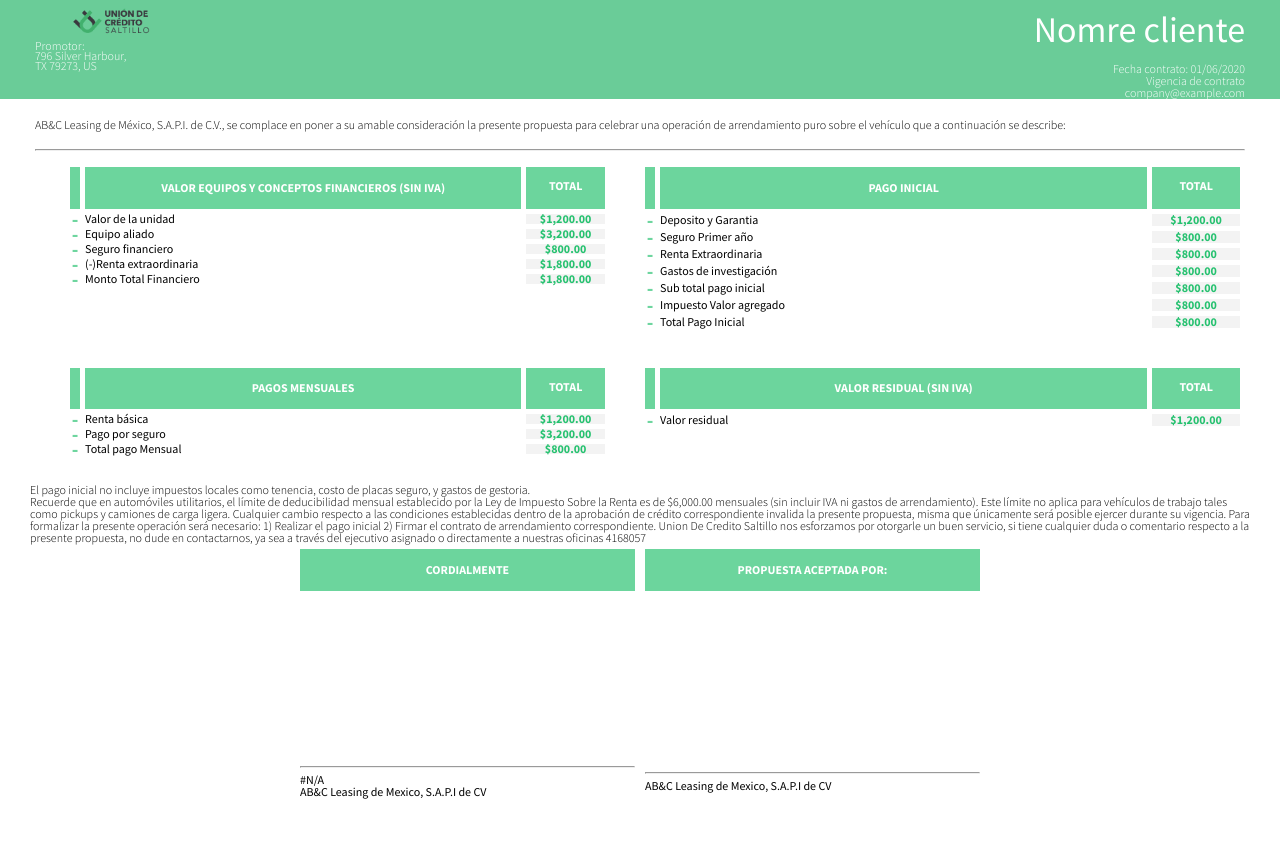
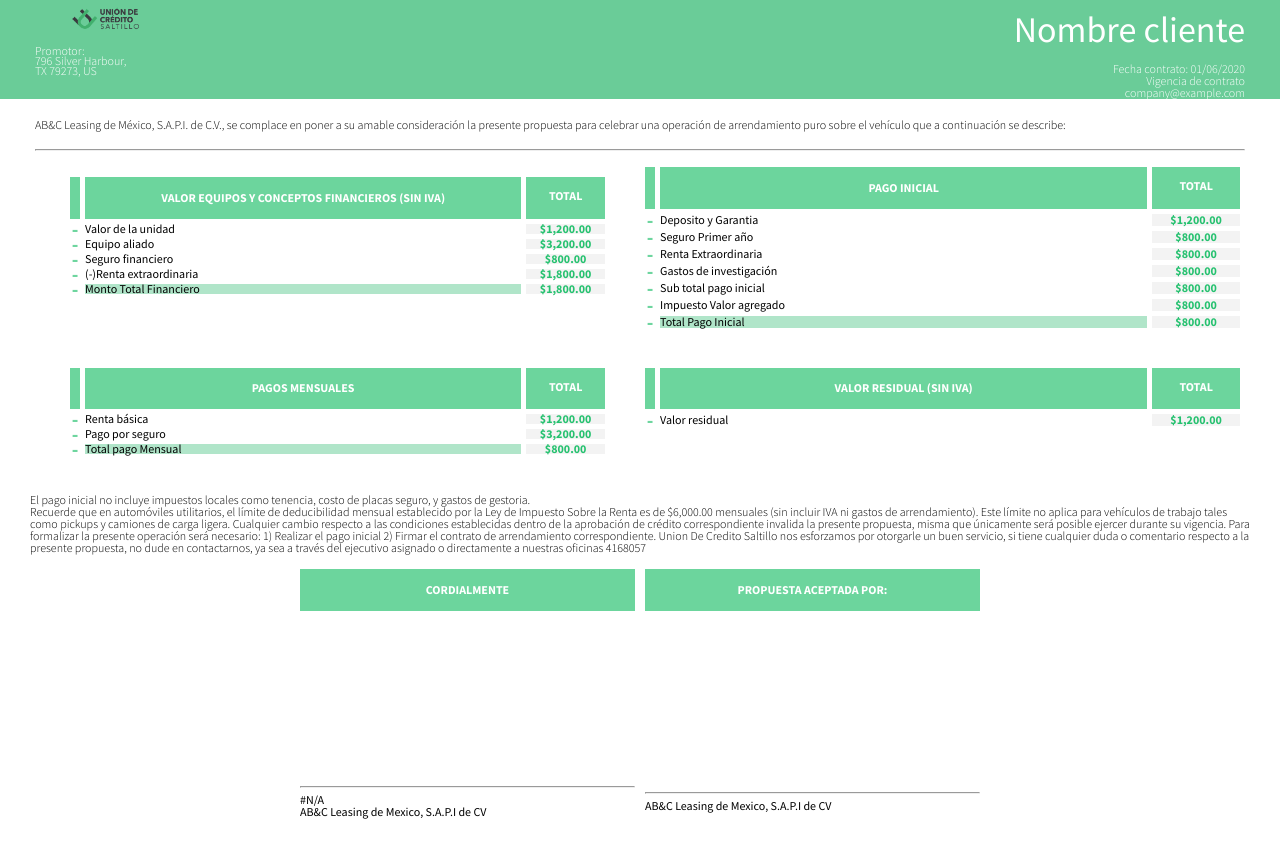
Before and after one commit to Charlysxl99/index.html, a PHP site: page /base.php in a window 1280 px wide. Shown: the top 863 px of the page. Before the commit the page ends 799 px from the top, so only its background shows below. Run offline with PHP 8.4, Linux system fonts and the light colour scheme.

Commit message:
background a los totales y margin al bloque de texto

```diff
--- a/base.php
+++ b/base.php
@@ -40,7 +40,7 @@
 
       <div class="data right">
         <br>
-        <div class="title">Nomre cliente</div>
+        <div class="title">Nombre cliente</div>
         <div class="date">
           <p>Fecha contrato: 01/06/2020</p>
           <p>Vigencia de contrato</p>
@@ -107,9 +107,9 @@
                   <td class="desc">(-)Renta extraordinaria</td>
                   <td class="total">$1,800.00</td>
                 </tr>
-                <tr>
+                <tr>25c16eab
                   <td class="no">-</td>
-                  <td class="desc">Monto Total Financiero</td>
+                  <td class="desc" style="background-color: rgba(70, 194, 128, 0.425);" >Monto Total Financiero</td>
                   <td class="total">$1,800.00</td>
                 </tr>
               </tbody>
@@ -160,7 +160,7 @@
               </tr>
               <tr>
                 <td class="no">-</td>
-                <td class="desc">Sub total pago inicial</td>
+                <td class="desc" >Sub total pago inicial</td>
                 <td class="total">$800.00</td>
               </tr>
               <tr>
@@ -170,7 +170,7 @@
               </tr>
               <tr>
                 <td class="no">-</td>
-                <td class="desc">Total Pago Inicial</td>
+                <td class="desc" style="background-color: rgba(70, 194, 128, 0.425);">Total Pago Inicial</td>
                 <td class="total">$800.00</td>
               </tr>
             </tbody>
@@ -211,7 +211,7 @@
                 </tr>
                 <tr>
                   <td class="no">-</td>
-                  <td class="desc">Total pago Mensual</td>
+                  <td class="desc" style="background-color: rgba(70, 194, 128, 0.425);">Total pago Mensual</td>
                   <td class="total">$800.00</td>
                 </tr>
               </tbody>
--- a/style-imprimir.css
+++ b/style-imprimir.css
@@ -224,12 +224,12 @@
 
     header figure {
       float: left;
-      width: 40px;
+      width: 35px;
       margin-right: 10px;
     }
 
     .client figure img {
-      height: 40px;
+      height: 35px;
     }
 
     header .company-info {
@@ -314,6 +314,10 @@
       border-collapse: separate;
       border-spacing: 5px 5px;
       overflow: hidden;
+    }
+
+    body section div.container{
+      margin-bottom: 10px;
     }
     section #meses{
       border-spacing: .5px 5px;
@@ -442,7 +446,7 @@
 
     section table.grand-total tbody td {
       padding: 0 10px 10px;
-      background-color: #25c16eab;
+      background-color: #34c276ab;
       color: #ffffff;
       font-weight: 400;
       text-align: right;
```
